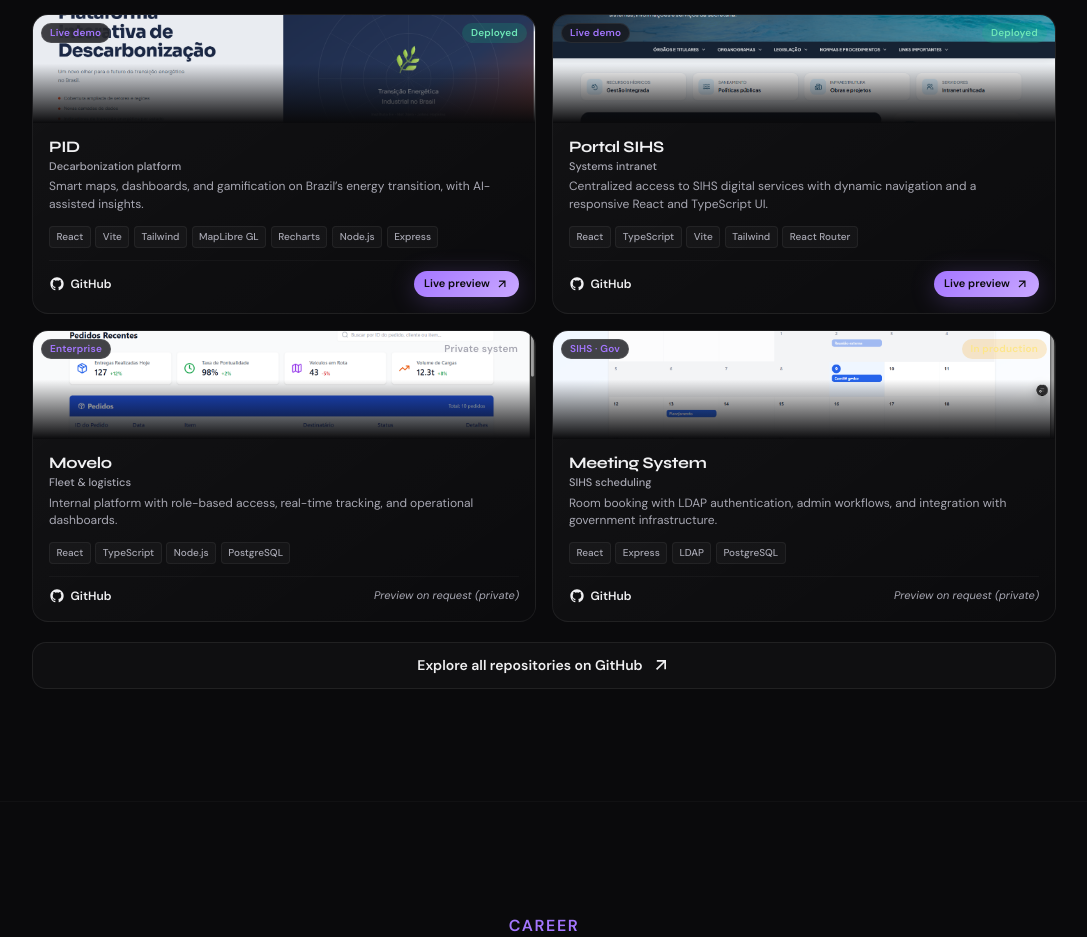
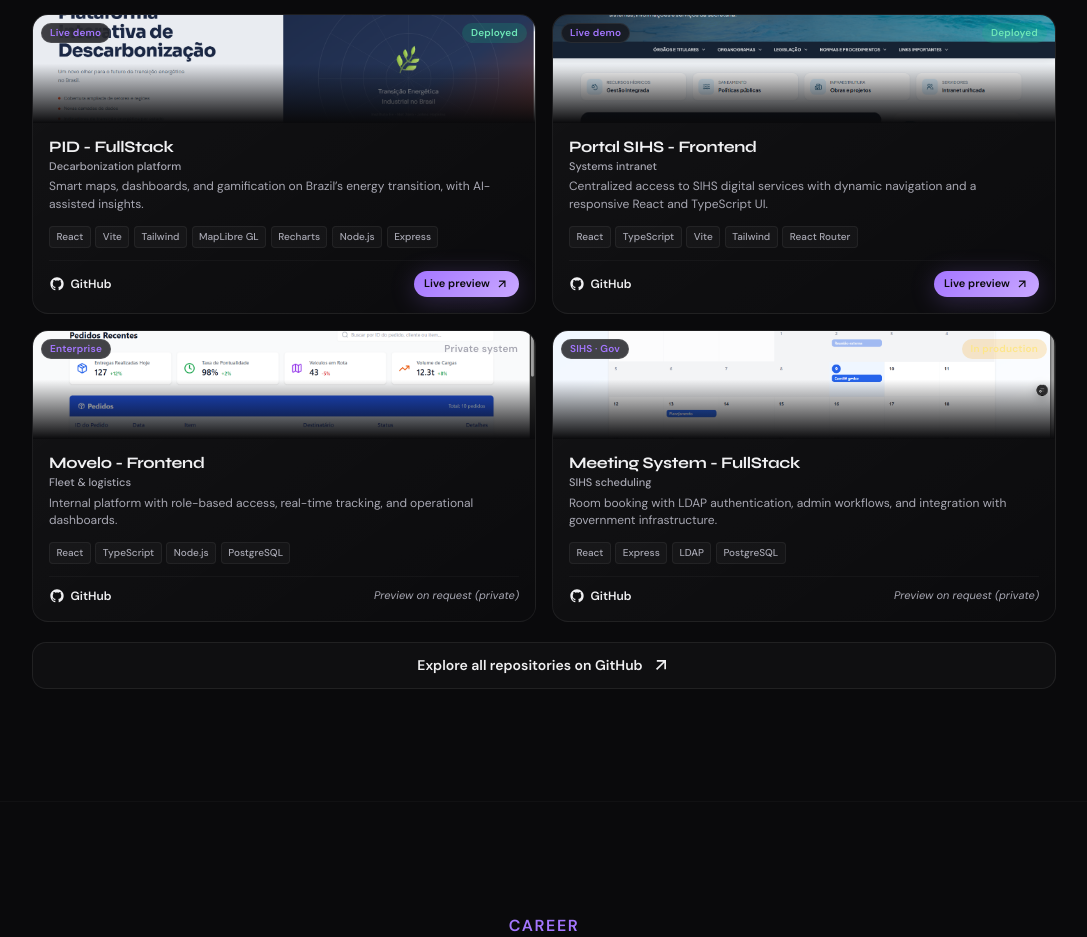
Before and after one commit to JuniorReisx/Portfolio, an Astro site: page / in a window 1280 px wide. Shown: the part 2800-3737 px from the top of the page, without its empty margins (96-1183 px from the left). Built offline with nearby package versions, Linux system fonts and the light colour scheme; Astro itself is replaced by a stand-in of ours; animation ran at ten frames a second.

Commit message:
feat: update portfolio

```diff
--- a/src/components/projects.astro
+++ b/src/components/projects.astro
@@ -42,7 +42,7 @@ const statusStyles: Record<
 
 const projects: Project[] = [
   {
-    title: "PID",
+    title: "PID - FullStack",
     subtitle: "Decarbonization platform",
     image: PID as ImageMetadata,
     imageAlt: "PID decarbonization platform dashboard with maps and charts",
@@ -63,7 +63,7 @@ const projects: Project[] = [
     metrics: "Live demo",
   },
   {
-    title: "Portal SIHS",
+    title: "Portal SIHS - Frontend",
     subtitle: "Systems intranet",
     image: portal as ImageMetadata,
     imageAlt: "SIHS unified systems portal home screen",
@@ -76,7 +76,7 @@ const projects: Project[] = [
     metrics: "Live demo",
   },
   {
-    title: "Movelo",
+    title: "Movelo - Frontend",
     subtitle: "Fleet & logistics",
     image: movelo as ImageMetadata,
     imageAlt: "Movelo fleet and logistics management dashboard",
@@ -88,7 +88,7 @@ const projects: Project[] = [
     metrics: "Enterprise",
   },
   {
-    title: "Meeting System",
+    title: "Meeting System - FullStack",
     subtitle: "SIHS scheduling",
     image: meeting as ImageMetadata,
     imageAlt: "SIHS meeting room booking system interface",
```
